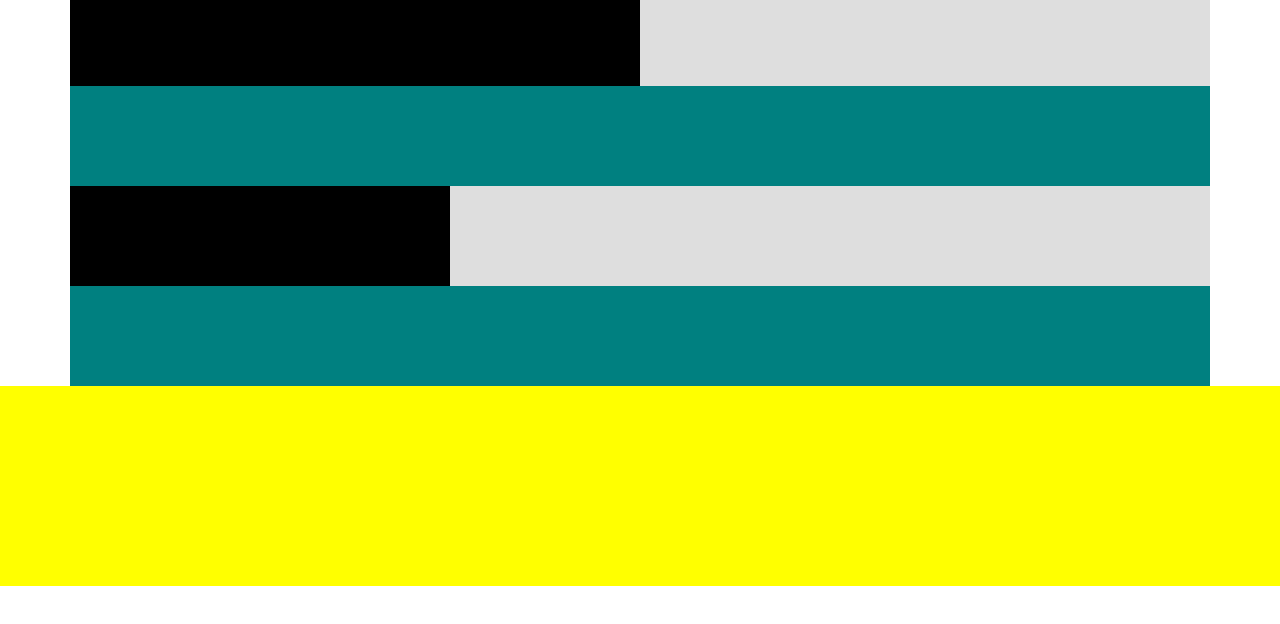
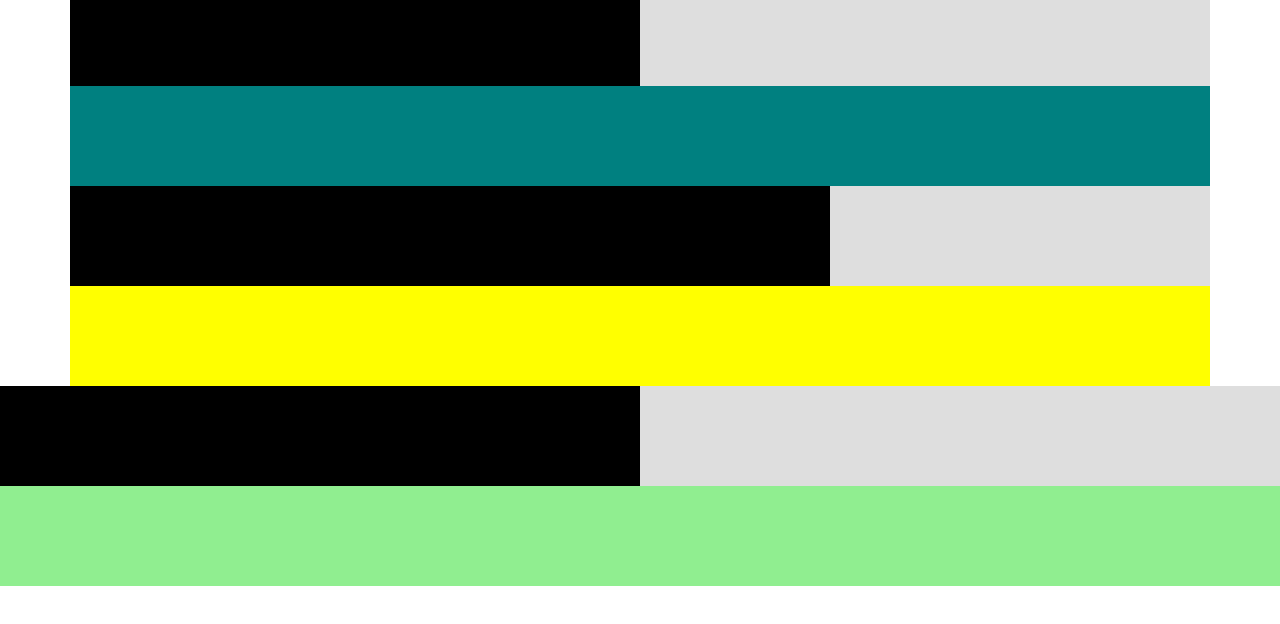
Before and after one commit to SocialMirrorCom/Bootstrap-html-template, a plain HTML site: page index.html in a window 1280 px wide. Shown: the part 70-694 px from the top of the page. Drawn offline with nearby package versions, Linux system fonts and the light colour scheme.

Commit message:
Added col- for diff veiwport sizes

```diff
--- a/index.html
+++ b/index.html
@@ -22,18 +22,28 @@
       <div class="col box2"></div>
     </div>
   </div>
-  <div class="container" style="height: 200px; background-color: teal">
+  <div class="container" style="height: 200px; background-color: yellow">
     <!--class row добавляет ряд, может включать в себя 12 col, col-4 - 1/3 ширины ряда-->
     <div class="row">
-      <!--class col создает колонку-->
-      <div class="col-4 box1"></div>
-      <div class="col-8 box2"></div>
+      <!--class col создает колонку, если col (экстра смол) не задан, то он по умолчанию а маленьком экране становится один под другим-->
+      <div class="col-md-6 col-xl-8 box1"></div>
+      <div class="col-md-6 col-xl-4 box2"></div>
     </div>
   </div>
 
   <!--class container-fluid располагает контент от края до края страницы-->
-  <div class="container-fluid" style="height: 200px; background-color: yellow">
-
+  <div class="container-fluid" style="height: 200px; background-color: lightgreen">
+    <!--class row добавляет ряд, может включать в себя 12 col, col-4 - 1/3 ширины ряда-->
+    <div class="row">
+      <!--class col создает колонку-->
+      <!--extra small < 576 px  - .col-
+          small >=576 px  - .col-sm-
+          medium >=768px - .col-md-
+          large >= 992px - .col-lg-
+          extra large >= 1200px - .col-xl- -->
+      <div class="col-4 col-md-8 col-xl-6 box1"></div>
+      <div class="col-8 col-md-4 col-xl-6 box2"></div>
+    </div>
   </div>
 
   <!-- Optional JavaScript -->
```
